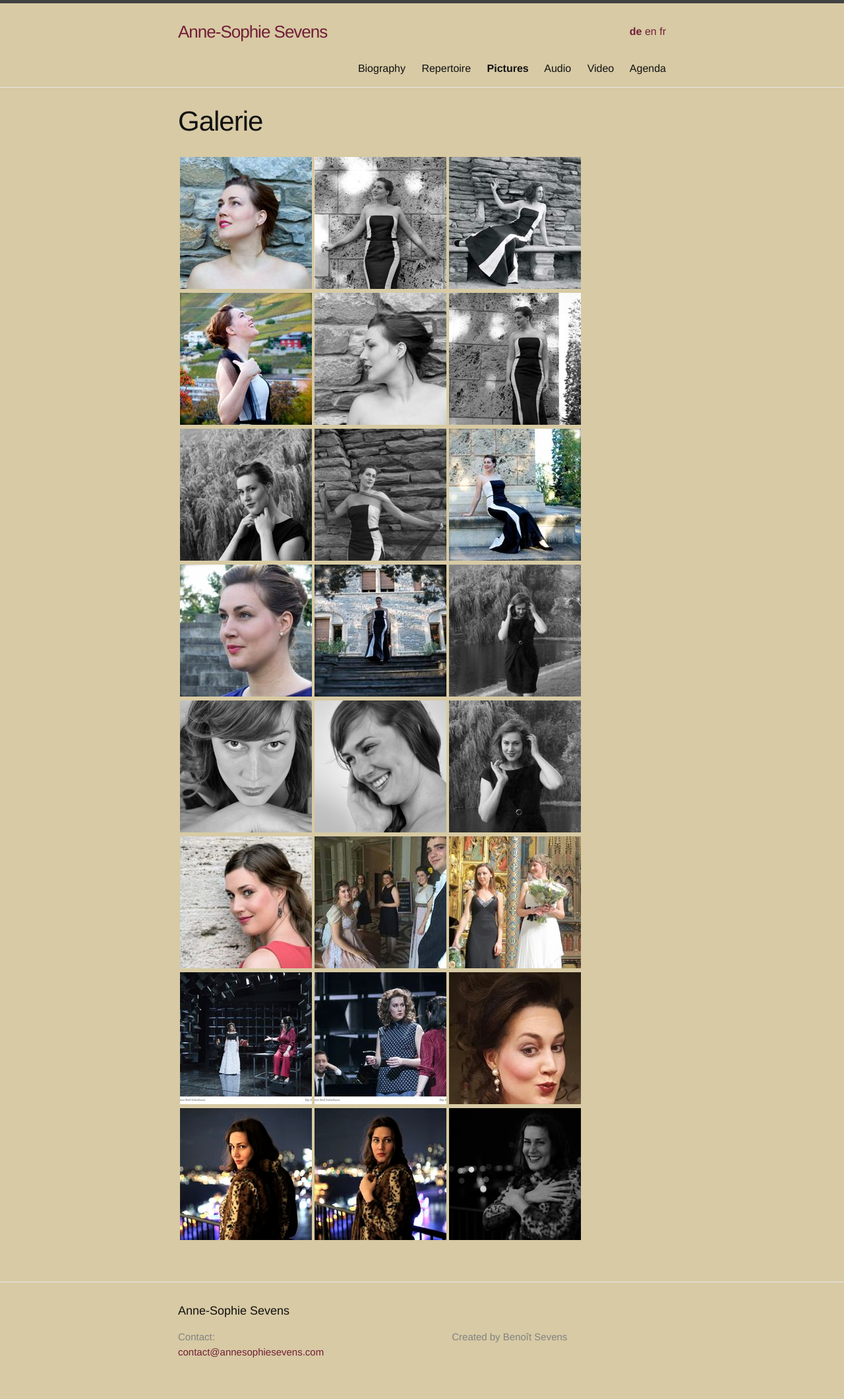
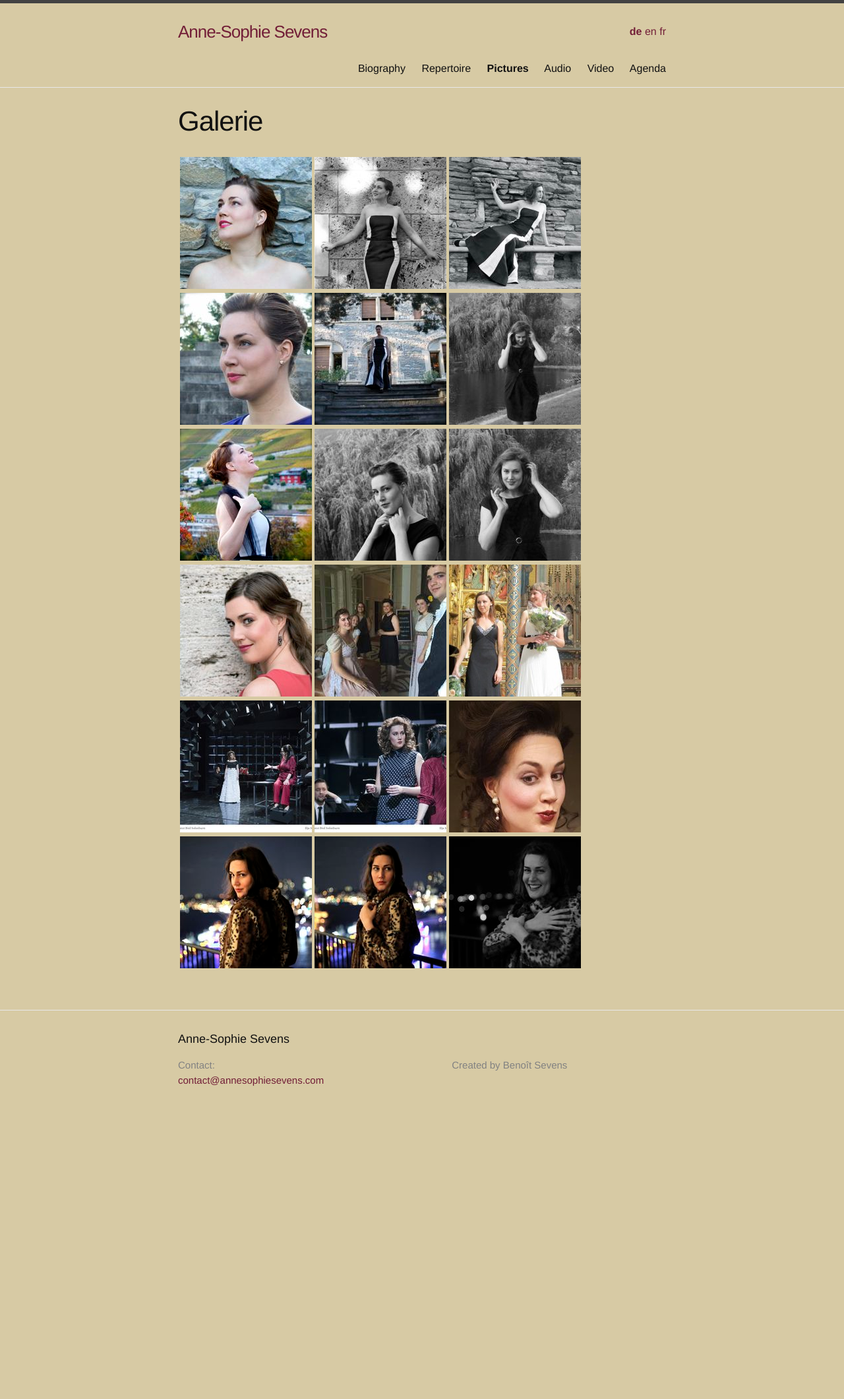
Before and after one commit to annesophie-sevens/annesophie-sevens.github.io, a Jekyll site: the page built from pictures-de.md, in a window 1280 px wide. Shown: the whole page at 66% size. Built offline with Jekyll 4.4.1, drawn with Linux system fonts in a browser that asks for light colours; after the commit the page ends 1709 px from its top, so only the background shows below that.

Commit message:
Update pictures-de.md

```diff
--- a/pictures-de.md
+++ b/pictures-de.md
@@ -8,13 +8,9 @@
 
 | <a href="/assets/a10.jpg"> ![]({{ site.baseurl }}/assets/a10-thumbnail.jpg) </a> | <a href="/assets/a8.jpg"> ![]({{ site.baseurl }}/assets/a8-thumbnail.jpg) </a> | <a href="/assets/a6.jpg">  ![]({{ site.baseurl }}/assets/a6-thumbnail.jpg) </a> |
 
-| <a href="/assets/a4.jpg"> ![]({{ site.baseurl }}/assets/a4-thumbnail.jpg) </a> | <a href="/assets/a2.jpg"> ![]({{ site.baseurl }}/assets/a2-thumbnail.jpg) </a> | <a href="/assets/a1.jpg">![]({{ site.baseurl }}/assets/a1-thumbnail.jpg) </a> |
-
-| <a href="/assets/a11.jpg">  ![]({{ site.baseurl }}/assets/a11-thumbnail.jpg) </a> | <a href="/assets/a5.jpg"> ![]({{ site.baseurl }}/assets/a5-thumbnail.jpg) </a> | <a href="/assets/a12.jpg"> ![]({{ site.baseurl }}/assets/a12-thumbnail.jpg) </a>|
-
 |  <a href="/assets/a9.jpg">  ![]({{ site.baseurl }}/assets/a9-thumbnail.jpg) </a> | <a href="/assets/a7.jpg"> ![]({{ site.baseurl }}/assets/a7-thumbnail.jpg) </a>|<a href="/assets/a13.jpg"> ![]({{ site.baseurl }}/assets/a13-thumbnail.jpg) </a>|
 
-| <a href="/assets/picture1.jpg">  ![]({{ site.baseurl }}/assets/picture1-thumbnail.jpg) </a> | <a href="/assets/picture5.jpg"> ![]({{ site.baseurl }}/assets/picture5-thumbnail.jpg) </a> | <a href="/assets/a14.jpg"> ![]({{ site.baseurl }}/assets/a14-thumbnail.jpg) </a>|
+| <a href="/assets/a4.jpg"> ![]({{ site.baseurl }}/assets/a4-thumbnail.jpg) </a> | <a href="/assets/a11.jpg">  ![]({{ site.baseurl }}/assets/a11-thumbnail.jpg) </a>| <a href="/assets/a14.jpg"> ![]({{ site.baseurl }}/assets/a14-thumbnail.jpg) </a> |
 
 | <a href="/assets/muurfoto.jpg"> ![]({{ site.baseurl }}/assets/muurfoto_thumbnail.jpg) </a> | <a href="/assets/107.jpg"> ![]({{ site.baseurl }}/assets/107-thumbnail.jpg) </a> | <a href="/assets/101.jpg">![]({{ site.baseurl }}/assets/101-thumbnail.jpg) </a> |
 
```
